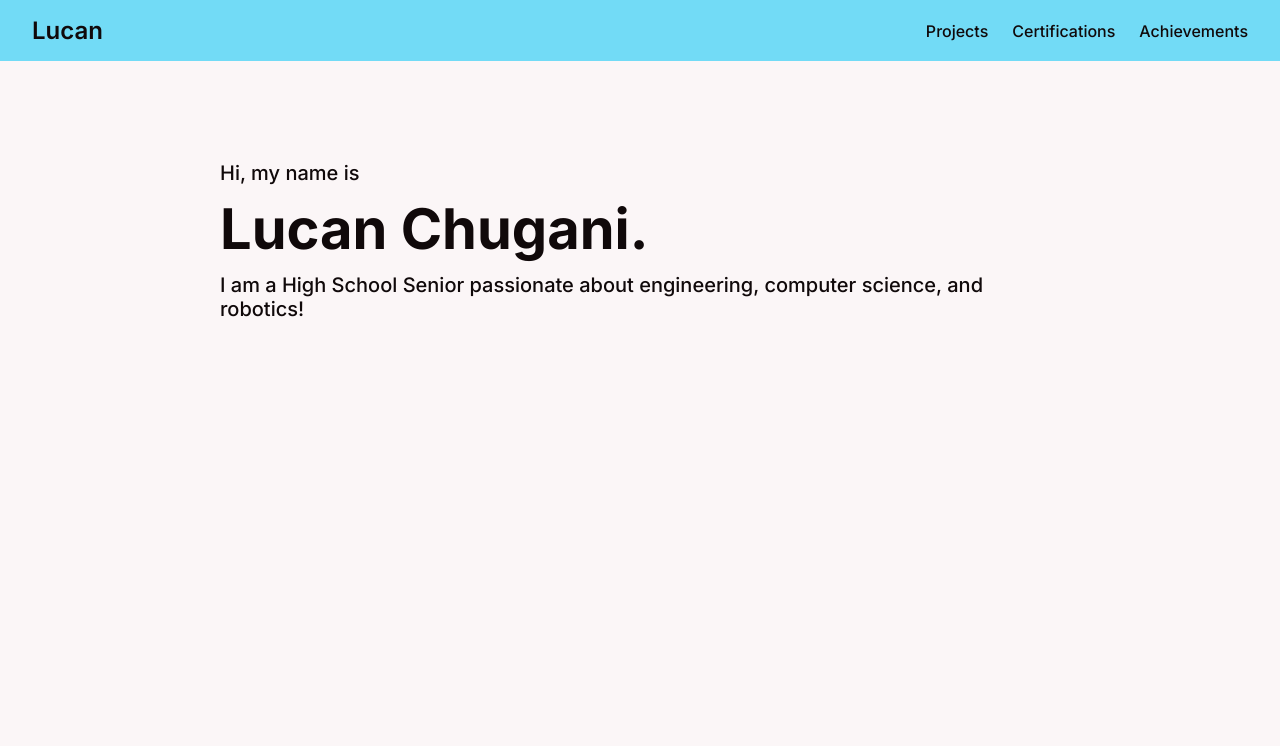
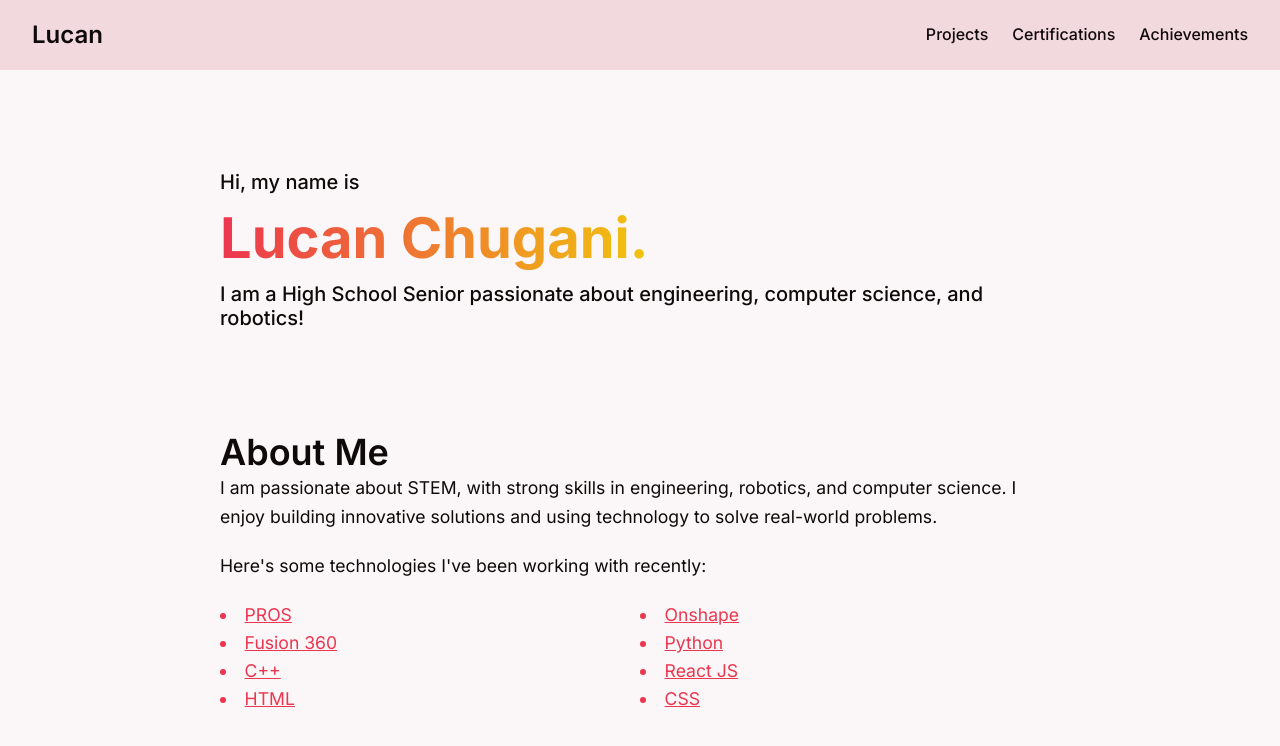
Before and after one commit to Lucan-dev/lucan-dev.github.io, a React (Vite) app: page / in a window 1280 px wide. Shown: the top 746 px of the page. Built offline with nearby package versions, Linux system fonts and the light colour scheme.

Commit message:
Finished About Me Section
About me section with technologies I am working on with clickable links

```diff
--- a/src/Components/Intro.jsx
+++ b/src/Components/Intro.jsx
@@ -1,10 +1,10 @@
-import './Style Sheets/Intro.css'
+import './Style Sheets/intro.css'
 
 function Intro() {
     return (
         <div className="intro">
             <h6>Hi, my name is</h6>
-            <h1>Lucan Chugani.</h1>
+            <h1><span className="gradient">Lucan Chugani.</span></h1>
             <h6>I am a High School Senior passionate about engineering, computer science, and robotics!</h6>
         </div>
     );
--- a/src/Components/Style Sheets/navbar.css
+++ b/src/Components/Style Sheets/navbar.css
@@ -1,12 +1,14 @@
 .navbar {
-    background-color: var(--secondary);
+    background-color: var(--nav);
+    /* border-bottom: 1px solid var(--primary); */
+
     padding: 16px 32px;
     display: flex;
     align-items: center;
 
     position: sticky;
     top: 0;
-    z-index: 1000;
+    /* z-index: 1000; */
 }
 
 .navbar .link {
--- /dev/null
+++ b/src/Components/Style Sheets/technologies.css
@@ -0,0 +1,23 @@
+.technologies {
+    /* top left bottom right*/
+    padding: 100px 30px 0px 30px;
+    max-width: 840px;
+    margin: 0px auto;
+}
+
+.technologies ul {
+    display: grid;
+    grid-template-columns: repeat(2, 1fr);
+    list-style: disc inside;
+}
+
+.technologies li::marker {
+    color: var(--primary);
+}
+
+@media (max-width: var(--maxPhoneWidth)) {
+    .technologies {
+        padding: 100px 20px 0px 20px;
+        background-color: aqua;
+    }
+}
--- /dev/null
+++ b/src/Components/Technologies.jsx
@@ -0,0 +1,41 @@
+import './Style Sheets/technologies.css'
+
+function Technologies() {
+    return (
+        <div className="technologies">
+            <h3>About Me</h3>
+            <p>I am passionate about STEM, with strong skills in engineering, robotics, and computer science. I enjoy building innovative solutions and using technology to solve real-world problems.</p>
+            <br/>
+            <p>Here's some technologies I've been working with recently:</p>
+            <br/>
+            <ul>
+                <li>
+                    <a href="https://pros.cs.purdue.edu/" target="_blank">PROS</a>
+                </li>
+                <li>
+                    <a href="https://www.onshape.com/en/" target="_blank">Onshape</a>
+                </li>
+                <li>
+                    <a href="https://www.autodesk.com/ca-en/products/fusion-360/overview/" target="_blank">Fusion 360</a>
+                </li>
+                <li>
+                    <a href="https://www.python.org/about/" target="_blank">Python</a>
+                </li>
+                <li>
+                    <a href="https://learn.microsoft.com/en-us/cpp/cpp/" target="_blank">C++</a>
+                </li>
+                <li>
+                    <a href="https://react.dev/" target="_blank">React JS</a>
+                </li>
+                <li>
+                    <a href="https://developer.mozilla.org/en-US/docs/Web/HTML" target="_blank">HTML</a>
+                </li>
+                <li>
+                    <a href="https://developer.mozilla.org/en-US/docs/Web/CSS" target="_blank">CSS</a>
+                </li>
+            </ul>
+        </div>
+    );
+}
+
+export default Technologies
--- a/src/Global Style Sheets/index.css
+++ b/src/Global Style Sheets/index.css
@@ -4,6 +4,7 @@
   --primary: #ec364f;
   --secondary: #72dbf6;
   --accent: #f1c40e;
+  --nav: hsl(348, 48%, 90%);
 }
 
 :root[data-theme="dark"] {
@@ -12,6 +13,7 @@
   --primary: #c9132b;
   --secondary: #09718b;
   --accent: #f1c40e;
+  --nav: #1e1c1c;
 }
 
 :root {
@@ -37,7 +39,7 @@ body {
     background-color: var(--background);
 }
 
-h1, h2, h3, h4, h5, h6, p {
+h1, h2, h3, h4, h5, h6, p, li {
     color: var(--text);
 }
 
@@ -77,8 +79,26 @@ h6 {
   font-weight: 500;
 }
 
-p {
+p, li {
   font-size: clamp(0.95rem, 1vw + 0.5rem, 1.1rem);
   font-weight: 400;
   line-height: 1.6;
 }
+
+a {
+  font-size: clamp(0.95rem, 1vw + 0.5rem, 1.1rem);
+  font-weight: 400;
+  line-height: 1.6;
+  color: var(--primary);
+}
+
+a:hover {
+  text-decoration-style: wavy;
+  text-decoration-color: var(--primary);
+}
+
+.gradient {
+  background: linear-gradient(to right, var(--primary), var(--accent));
+  -webkit-text-fill-color: transparent;
+  -webkit-background-clip: text;
+}
--- a/src/Pages/Home.jsx
+++ b/src/Pages/Home.jsx
@@ -1,11 +1,13 @@
 import { Link } from 'react-router-dom'
 import './Style Sheets/Home.css'
 import Intro from '../Components/Intro'
+import Technologies from '../Components/Technologies'
 
 function Home() {
     return(
         <>
             <Intro/>
+            <Technologies/>
         </>
     );
 }
```
Lines whose indentation alone changed are shown as unchanged.
